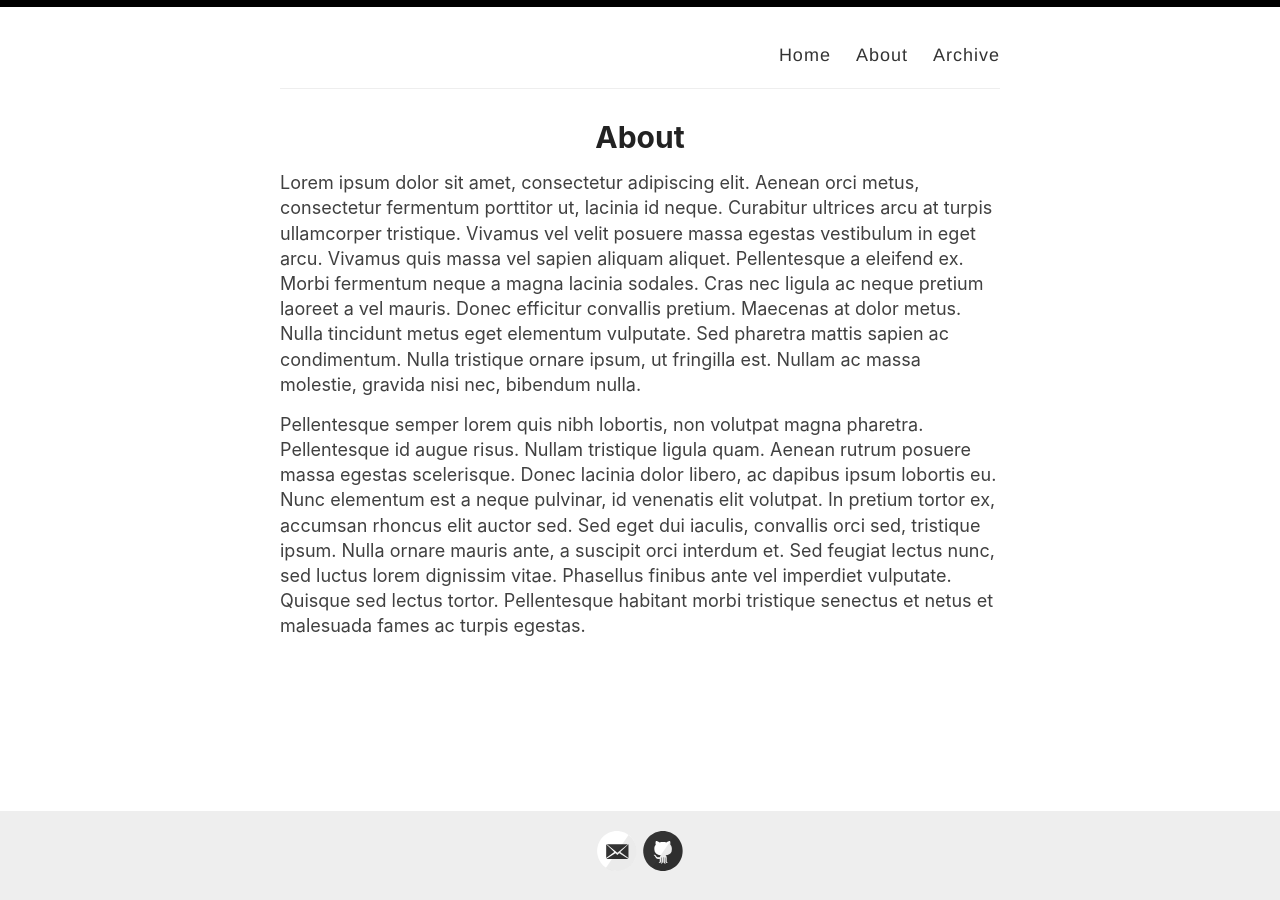
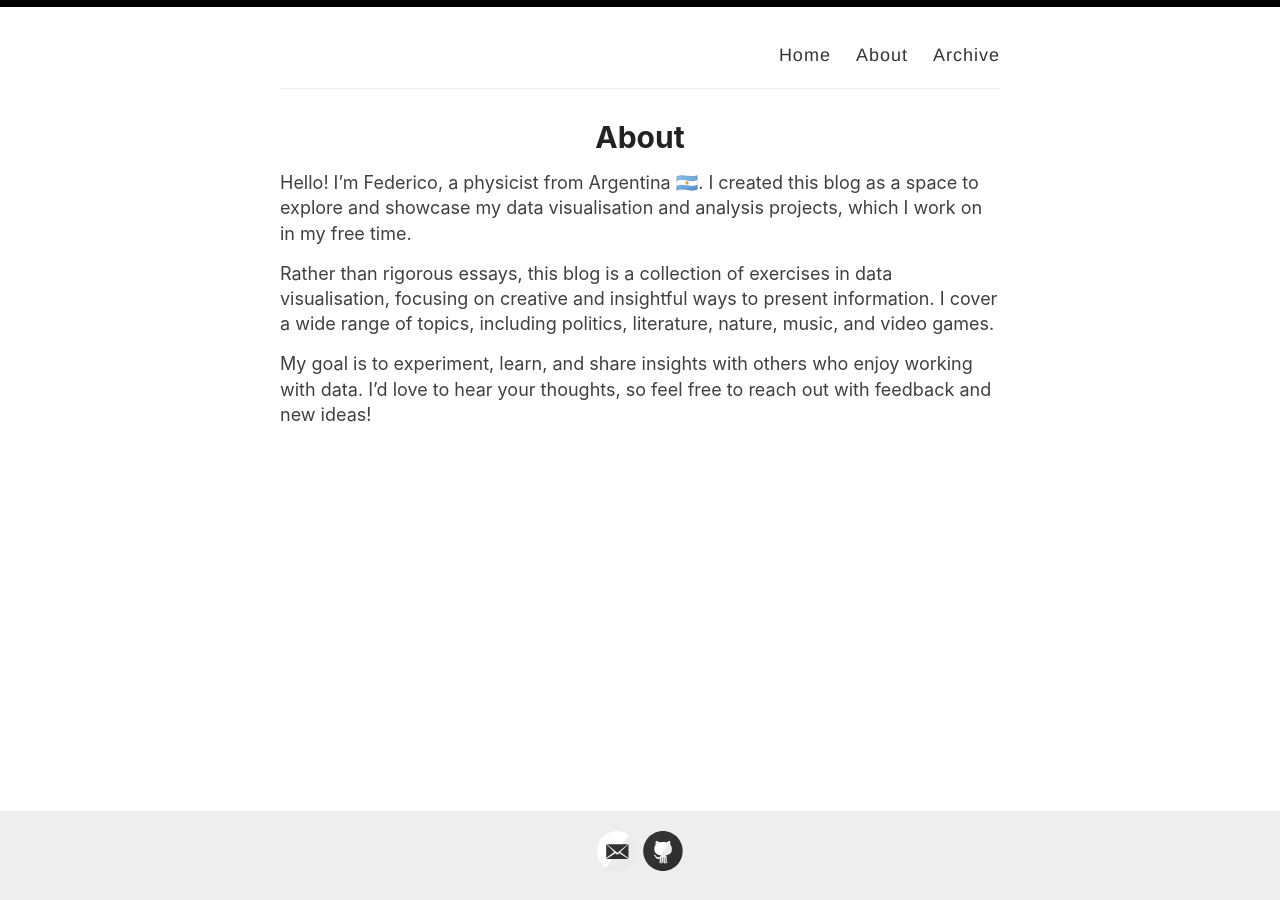
Before and after one commit to ffiza/ffiza.github.io, a Jekyll site: the page built from _pages/about.md, in a window 1280 px wide. Built offline with Jekyll 4.4.1, drawn with Linux system fonts in a browser that asks for light colours.

Commit message:
Add preliminary `about` page.

```diff
--- a/_pages/about.md
+++ b/_pages/about.md
@@ -4,6 +4,8 @@ title: About
 permalink: /about/
 ---
 
-Lorem ipsum dolor sit amet, consectetur adipiscing elit. Aenean orci metus, consectetur fermentum porttitor ut, lacinia id neque. Curabitur ultrices arcu at turpis ullamcorper tristique. Vivamus vel velit posuere massa egestas vestibulum in eget arcu. Vivamus quis massa vel sapien aliquam aliquet. Pellentesque a eleifend ex. Morbi fermentum neque a magna lacinia sodales. Cras nec ligula ac neque pretium laoreet a vel mauris. Donec efficitur convallis pretium. Maecenas at dolor metus. Nulla tincidunt metus eget elementum vulputate. Sed pharetra mattis sapien ac condimentum. Nulla tristique ornare ipsum, ut fringilla est. Nullam ac massa molestie, gravida nisi nec, bibendum nulla.
+Hello! I'm Federico, a physicist from Argentina 🇦🇷. I created this blog as a space to explore and showcase my data visualisation and analysis projects, which I work on in my free time.
 
-Pellentesque semper lorem quis nibh lobortis, non volutpat magna pharetra. Pellentesque id augue risus. Nullam tristique ligula quam. Aenean rutrum posuere massa egestas scelerisque. Donec lacinia dolor libero, ac dapibus ipsum lobortis eu. Nunc elementum est a neque pulvinar, id venenatis elit volutpat. In pretium tortor ex, accumsan rhoncus elit auctor sed. Sed eget dui iaculis, convallis orci sed, tristique ipsum. Nulla ornare mauris ante, a suscipit orci interdum et. Sed feugiat lectus nunc, sed luctus lorem dignissim vitae. Phasellus finibus ante vel imperdiet vulputate. Quisque sed lectus tortor. Pellentesque habitant morbi tristique senectus et netus et malesuada fames ac turpis egestas.
+Rather than rigorous essays, this blog is a collection of exercises in data visualisation, focusing on creative and insightful ways to present information. I cover a wide range of topics, including politics, literature, nature, music, and video games.
+
+My goal is to experiment, learn, and share insights with others who enjoy working with data. I’d love to hear your thoughts, so feel free to reach out with feedback and new ideas!
```
